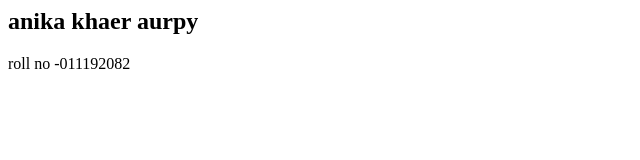
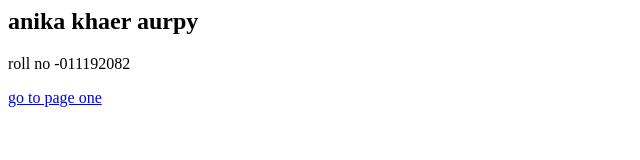
Before and after one commit to anikakhaer9999/anikakhaer9999.github.io, a plain HTML site: page page2.html in a window 1280 px wide. Shown: the whole page, without its empty margins (0-640 px from the left). Drawn offline with Linux system fonts and the light colour scheme.

Commit message:
Update page2.html

```diff
--- a/page2.html
+++ b/page2.html
@@ -5,5 +5,6 @@
 <body>
 <h2>anika khaer aurpy</h2>
 <p>roll no -011192082</p>
+  <a href="go to index.html">go to page one</a>
 </body>
 </html>
```
